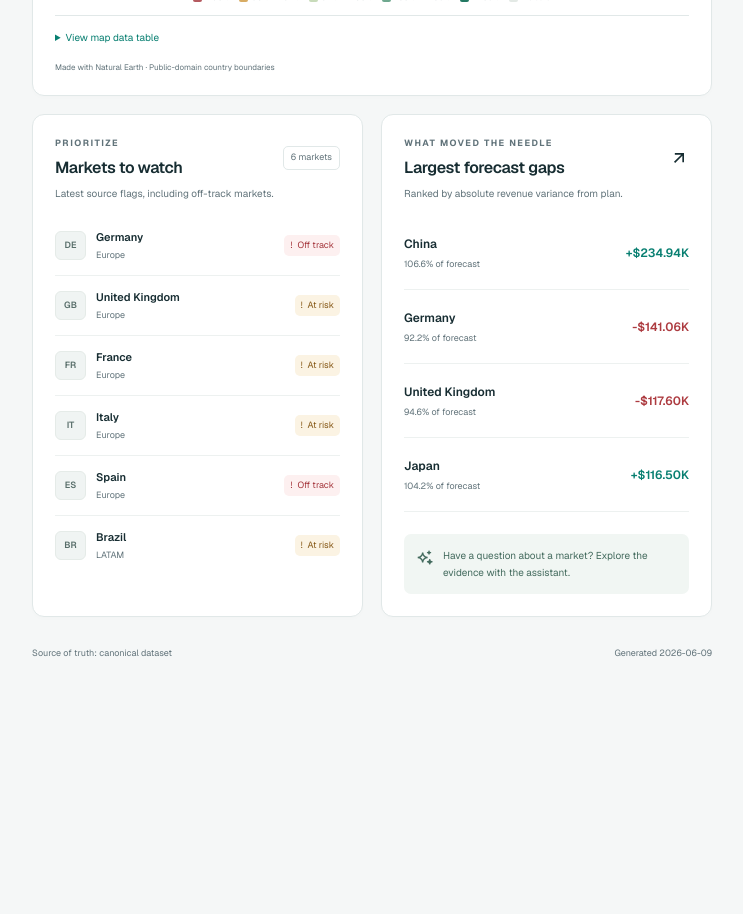
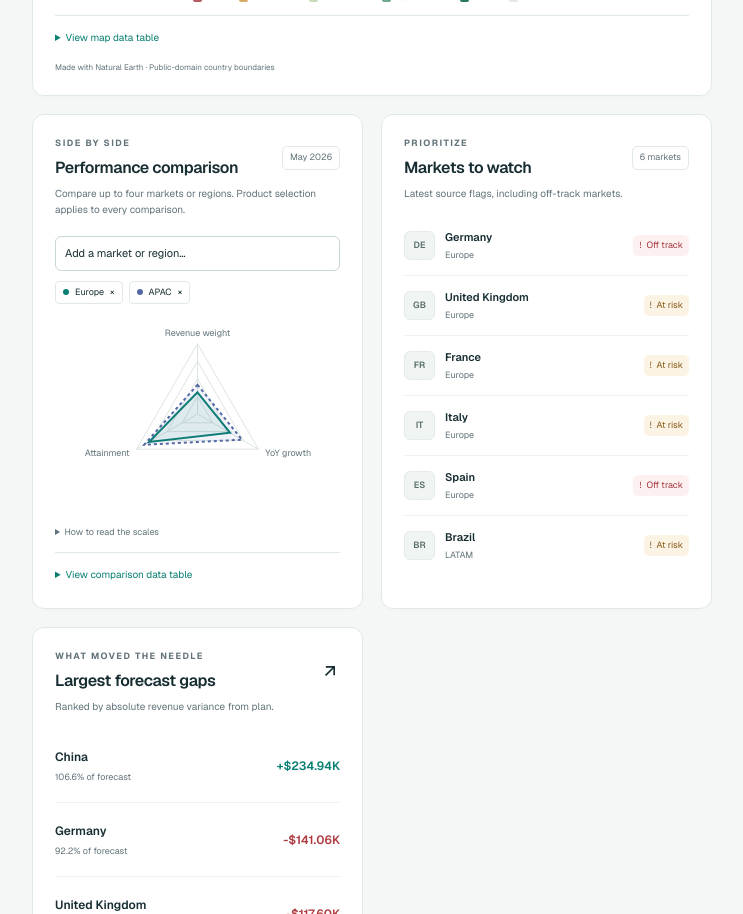
Before and after one commit to serhii-peresunko/ai-powered-market-operations-console, a Next.js app: page / in a window 1280 px wide. Shown: the part 1360-2274 px from the top of the page, without its empty margins (200-943 px from the left). Before the commit the page ends 2043 px from the top, so only its background shows below. Built offline with nearby package versions, Linux system fonts and the light colour scheme.

Commit message:
feat: add URL-backed regional and market radar comparisons

```diff
--- /dev/null
+++ b/src/components/charts/ComparisonRadar.tsx
@@ -0,0 +1,34 @@
+"use client";
+import { PolarAngleAxis, PolarGrid, PolarRadiusAxis, Radar, RadarChart, ResponsiveContainer } from "recharts";
+import { Card } from "@/components/Card";
+import type { Dataset } from "@/data/types";
+import type { DashboardView } from "@/lib/view";
+import { metricsFor } from "@/lib/metrics";
+import { money, percent, periodLabel } from "@/lib/format";
+
+const colors = ["#087f71", "#5268a4", "#a56b27", "#a74e77"];
+const clamp = (value: number) => Math.max(0, Math.min(100, value));
+
+export default function ComparisonRadar({ data, view, update }: { data: Dataset; view: DashboardView; update: (patch: Partial<DashboardView>) => void }) {
+  const options = [...data.regions.map((item) => ({ id: `region:${item.id}`, name: item.name })), ...data.markets.map((item) => ({ id: `market:${item.id}`, name: item.name }))];
+  const selected = options.filter((item) => view.compare.includes(item.id)).map((item) => {
+    const [kind, id] = item.id.split(":");
+    return { ...item, ...metricsFor(data, { ...(kind === "market" ? { market: id } : { region: id }), product: view.product }, view.period) };
+  });
+  const portfolio = metricsFor(data, { product: view.product }, view.period).actual;
+  const points = [
+    { axis: "Revenue weight", ...Object.fromEntries(selected.map((item) => [item.id, portfolio === 0 ? 0 : item.actual / portfolio * 100])) },
+    { axis: "YoY growth", ...Object.fromEntries(selected.map((item) => [item.id, item.growth === null ? 0 : clamp((item.growth + 25) * 2)])) },
+    { axis: "Attainment", ...Object.fromEntries(selected.map((item) => [item.id, item.attainment === null ? 0 : clamp(item.attainment / 120 * 100)])) },
+  ];
+
+  return <Card className="panel" role="region" aria-labelledby="radar-title">
+    <div className="panel-heading"><div><p className="eyebrow">SIDE BY SIDE</p><h2 id="radar-title">Performance comparison</h2></div><span className="count-chip">{periodLabel(view.period)}</span></div>
+    <p className="panel-description">Compare up to four markets or regions. Product selection applies to every comparison.</p>
+    <label className="comparison-picker"><span className="sr-only">Add comparison</span><select value="" disabled={selected.length >= 4} onChange={(event) => { if (event.target.value) update({ compare: [...view.compare, event.target.value] }); }}><option value="">{selected.length >= 4 ? "Four comparisons selected" : "Add a market or region…"}</option>{options.filter((item) => !view.compare.includes(item.id)).map((item) => <option key={item.id} value={item.id}>{item.name}</option>)}</select></label>
+    <div className="comparison-chips">{selected.map((item, index) => <button key={item.id} onClick={() => update({ compare: view.compare.filter((id) => id !== item.id) })} aria-label={`Remove ${item.name} from comparison`}><i style={{ background: colors[index] }} />{item.name}<span aria-hidden="true">×</span></button>)}</div>
+    {selected.length > 0 ? <div className="radar-chart" role="img" aria-label={`Normalized revenue weight, growth, and attainment for ${selected.map((item) => item.name).join(", ")}. Exact values in the table below.`}><ResponsiveContainer width="100%" height="100%"><RadarChart data={points} outerRadius="67%"><PolarGrid stroke="#dce5e1" /><PolarAngleAxis dataKey="axis" tick={{ fill: "#61737a", fontSize: 9 }} /><PolarRadiusAxis domain={[0, 100]} tick={false} axisLine={false} />{selected.map((item, index) => <Radar key={item.id} name={item.name} dataKey={item.id} stroke={colors[index]} fill={colors[index]} fillOpacity={.08} strokeWidth={2} strokeDasharray={index === 0 ? undefined : `${index * 3} 3`} isAnimationActive={false} />)}</RadarChart></ResponsiveContainer></div> : <p className="empty-panel">Add a market or region to begin comparing.</p>}
+    <details className="scale-explanation"><summary>How to read the scales</summary><p>All axes run from 0 to 100. Revenue weight is the entity’s share of portfolio revenue for this period and product scope. Growth maps −25% to 0 and +25% to 100. Attainment maps 0% to 0 and 120% to 100. Values outside these ranges are clipped visually; the table retains exact values. Unavailable values are omitted from interpretation.</p></details>
+    <details className="data-alternative"><summary>View comparison data table</summary><div className="table-scroll" tabIndex={0} role="region" aria-label="Comparison metrics"><table><caption>Exact source-derived values · {periodLabel(view.period)} · {data.meta.currency}. Use the comparison controls above to change entities.</caption><thead><tr><th scope="col">Entity</th><th scope="col">Revenue</th><th scope="col">Growth</th><th scope="col">Attainment</th></tr></thead><tbody>{selected.map((item) => <tr key={item.id}><th scope="row">{item.name}</th><td>{money(item.actual, data.meta.currency, false)}</td><td>{percent(item.growth, true)}</td><td>{percent(item.attainment)}</td></tr>)}</tbody></table></div></details>
+  </Card>;
+}
--- a/src/components/dashboard/MarketConsole.tsx
+++ b/src/components/dashboard/MarketConsole.tsx
@@ -13,6 +13,7 @@ import { ViewControls } from "./ViewControls";
 
 const RevenueTrend = dynamic(() => import("@/components/charts/RevenueTrend"), { ssr: false, loading: () => <div className="chart-loading" role="status">Loading revenue chart…</div> });
 const MarketMap = dynamic(() => import("@/components/charts/MarketMap"), { ssr: false, loading: () => <div className="chart-loading" role="status">Loading country map…</div> });
+const ComparisonRadar = dynamic(() => import("@/components/charts/ComparisonRadar"), { ssr: false, loading: () => <div className="chart-loading" role="status">Loading comparison chart…</div> });
 
 export const statusLabels: Record<Status, string> = { on_track: "On track", at_risk: "At risk", off_track: "Off track" };
 
@@ -53,6 +54,7 @@ export function MarketConsole({ data }: { data: Dataset }) {
       <div className="dashboard-grid">
         <RevenueTrend data={data} view={scope} onPeriod={(period) => update({ period })} />
         <MarketMap data={data} view={scope} update={update} />
+        <ComparisonRadar data={data} view={scope} update={update} />
         <Card id="market-detail" className="panel"><div className="panel-heading"><div><p className="eyebrow">PRIORITIZE</p><h2>Markets to watch</h2></div><span className="count-chip">{risks.length} markets</span></div><p className="panel-description">Latest source flags, including off-track markets.</p><div className="risk-list">{risks.map((market) => <div key={market.id} className="risk-row"><span className="country-code">{market.iso2}</span><button className="risk-name" onClick={() => update({ region: market.regionId, market: market.id, product: undefined })} aria-label={`View ${market.name}`}><strong>{market.name}</strong><span>{data.regions.find((region) => region.id === market.regionId)?.name}</span></button><StatusBadge status={market.kpis.status} /></div>)}</div></Card>
         <Card className="panel"><div className="panel-heading"><div><p className="eyebrow">WHAT MOVED THE NEEDLE</p><h2>Largest forecast gaps</h2></div><RiArrowRightUpLine size={20} aria-hidden="true" /></div><p className="panel-description">Ranked by absolute revenue variance from plan.</p><div className="movers-list">{movers.map(({ market, gap, attainment }) => <div key={market.id} className="mover-row"><button className="market-link" onClick={() => update({ region: market.regionId, market: market.id, product: undefined })}><strong>{market.name}</strong><span>{percent(attainment)} of forecast</span></button><strong className={gap >= 0 ? "positive" : "negative"}>{gap > 0 ? "+" : ""}{money(gap, data.meta.currency)}</strong></div>)}</div><div className="insight-note"><RiSparklingLine size={17} aria-hidden="true" /><span>Have a question about a market? Explore the evidence with the assistant.</span></div></Card>
       </div>
```
Also changed, not shown: src/app/console.css.
